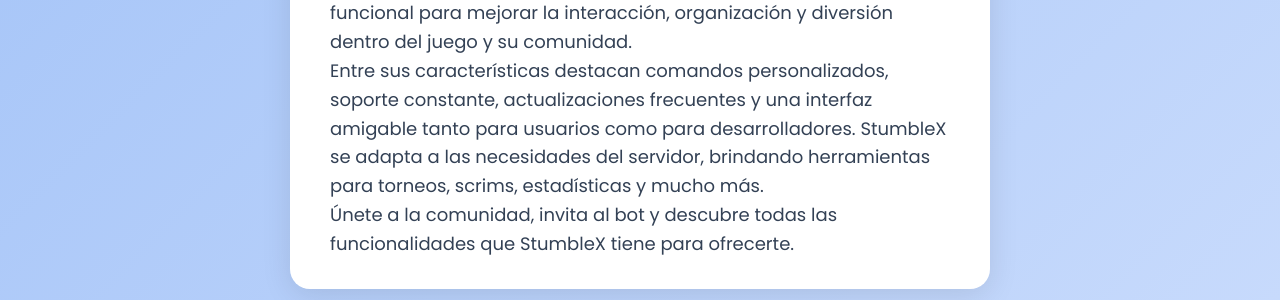
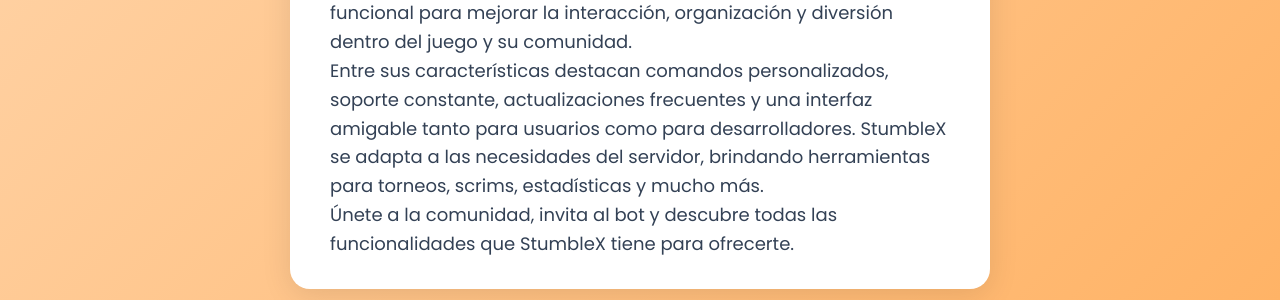
Before and after one commit to torrenteu9/stumblex.web, a website: page index.html in a window 1280 px wide. Shown: the part 500-800 px from the top of the page. Drawn offline with Linux system fonts and the light colour scheme.

Commit message:
Update index.html

```diff
--- a/index.html
+++ b/index.html
@@ -21,7 +21,7 @@
     font-family: 'Poppins', sans-serif;
     overflow-x: hidden;
     color: #1e293b;
-    background: linear-gradient(135deg, #a0c1f7 0%, #c7dafc 100%);
+    background: linear-gradient(135deg, #ffd9b3 0%, #ffb366 100%);
     position: relative;
   }
 
```
